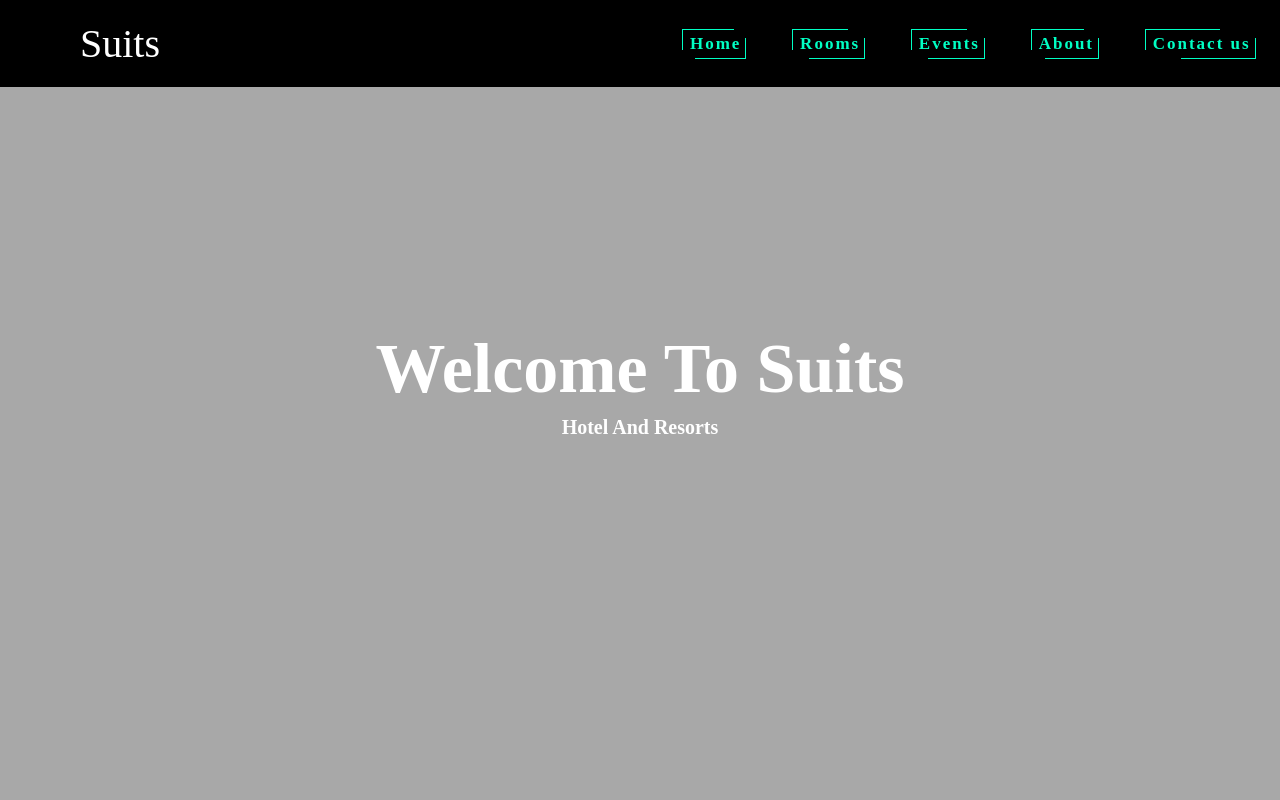
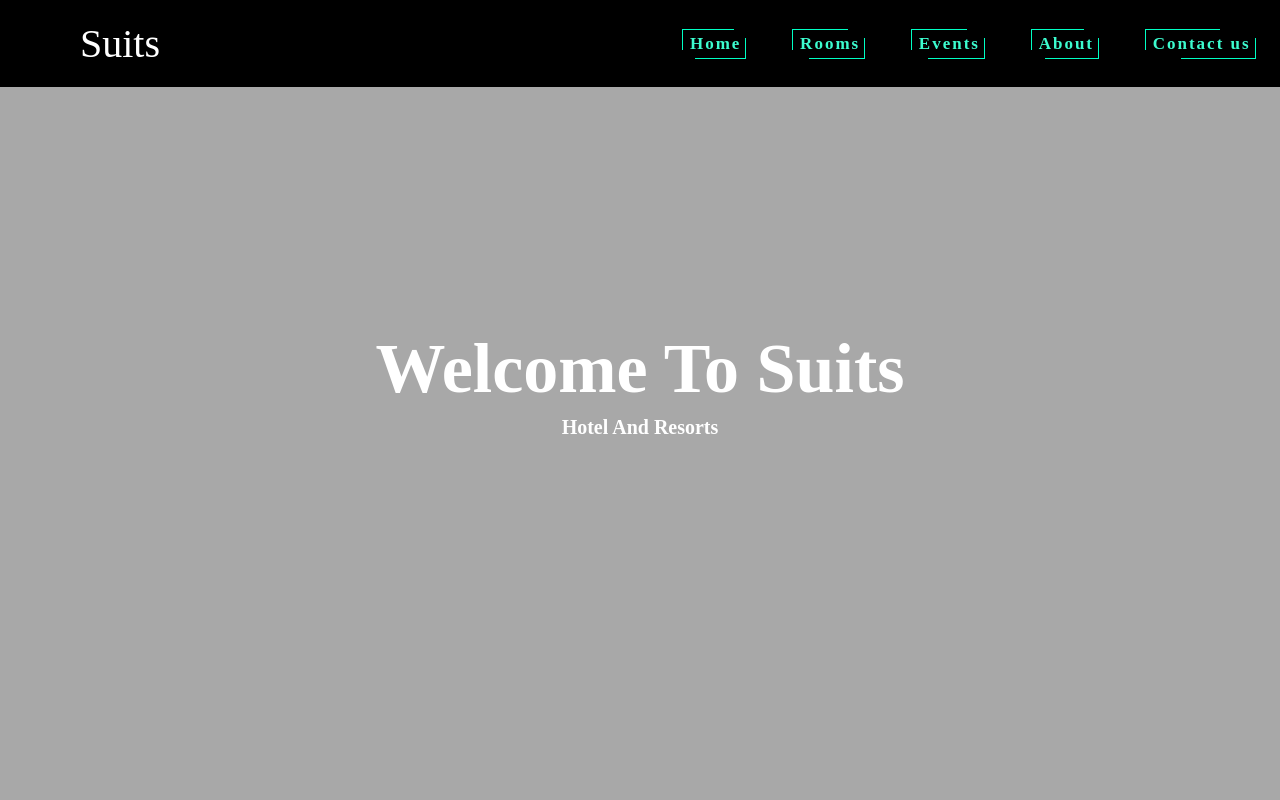
Before and after one commit to squaderkasto/Hotel_Booking, a plain HTML site: page hotel_book/index.html in a window 1280 px wide. Shown: the top 800 px of the page. Drawn offline with Linux system fonts and the light colour scheme.

Commit message:
Second Comment

```diff
--- a/hotel_book/main.css
+++ b/hotel_book/main.css
@@ -55,7 +55,7 @@ body {
 li {
   letter-spacing: 0.2rem;
   text-shadow: 2px 0px 2px black;
-  color: #00ffc4;
+  color: #3cfccf;
   padding: 0.5rem;
   position: relative;
 }
```
